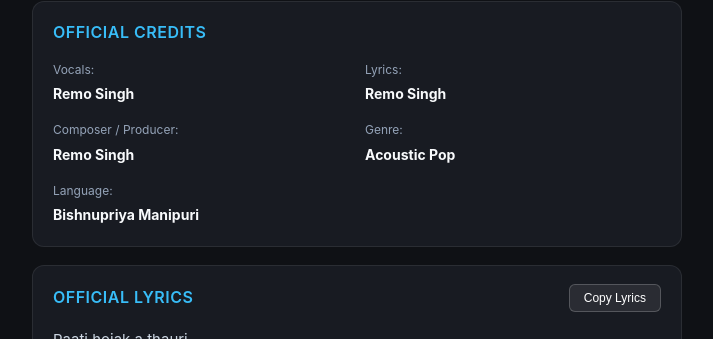
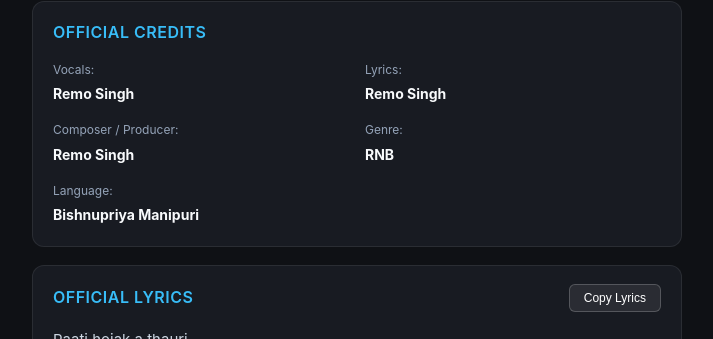
Before and after one commit to singhremo00-commits/remosingh.in, a Jekyll site: the page built from songs/raati2.md, in a window 1280 px wide and 900 px high, scrolled down 462 px. Shown: the part 114-453 px from the top of the window, without its empty margins (283-996 px from the left). Built offline with Jekyll 4.4.1, drawn with Linux system fonts in a browser that asks for light colours.

Commit message:
Update raati2.md

```diff
--- a/songs/raati2.md
+++ b/songs/raati2.md
@@ -1,10 +1,10 @@
 ---
 layout: song
 title: "Raati 2"
-permalink: /songs/raati-2.html
+permalink: /songs/raati-2/
 release_date: "2026-09-25"
 cover_art: "/images/raati2.jpg"
-genre: "Acoustic Pop"
+genre: "RNB"
 language: "Bishnupriya Manipuri"
 duration: "PT3M20S"
 description: "Raati 2 captures gentle acoustic melodies and emotional reflections by Remo Singh."
```
